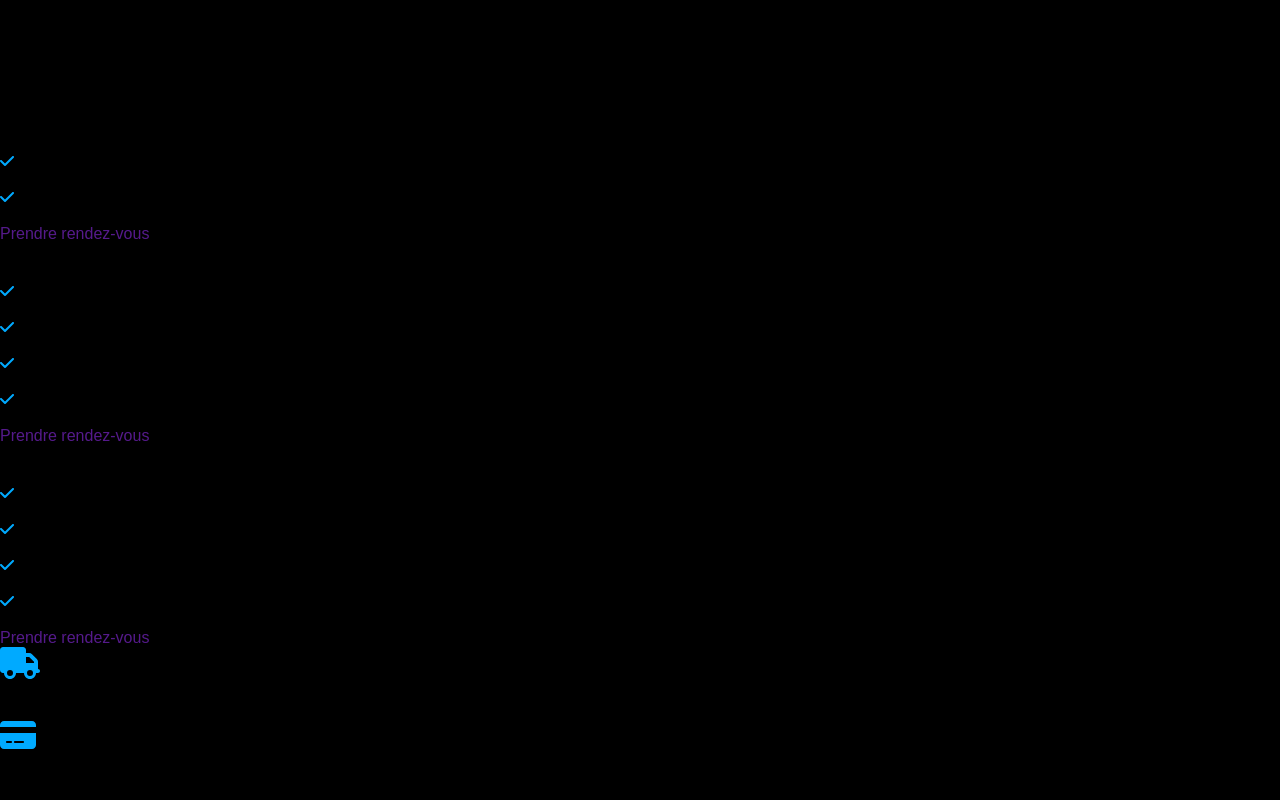
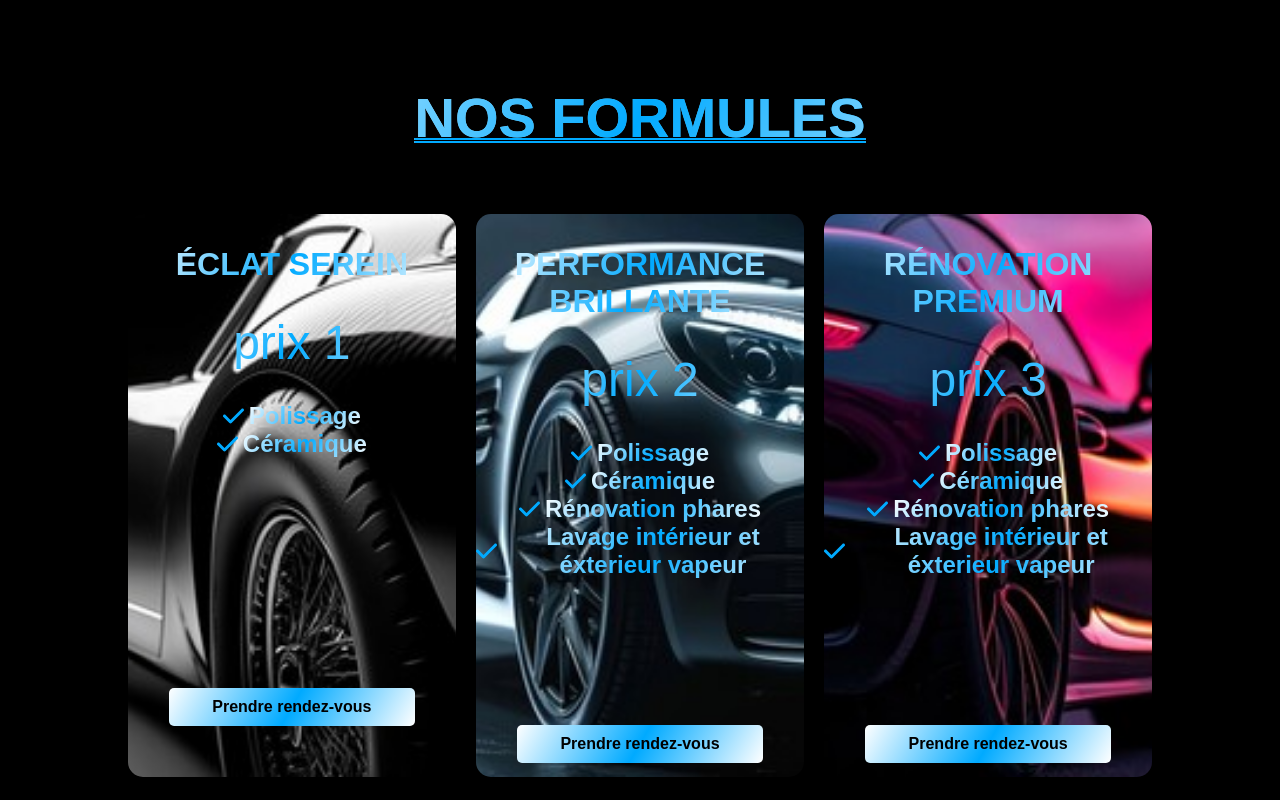
Before and after one commit to zakaria-69/auto_clean, a React (Vite) app: page / in a window 1280 px wide. Shown: the part 1380-2180 px from the top of the page. Built offline with nearby package versions, Linux system fonts and the light colour scheme.

Commit message:
added style for home page

```diff
--- a/src/styles/App.scss
+++ b/src/styles/App.scss
@@ -3,14 +3,14 @@
   line-height: 1.5;
   font-weight: 400;
 
-color-scheme: light dark;
-  color: rgba(255, 255, 255, 0.87);
-  background-color: #242424;
+// color-scheme: light dark;
+//   color: rgba(255, 255, 255, 0.87);
+//   background-color: #242424;
 
-  font-synthesis: none;
-  text-rendering: optimizeLegibility;
-  -webkit-font-smoothing: antialiased;
-  -moz-osx-font-smoothing: grayscale;
+//   font-synthesis: none;
+//   text-rendering: optimizeLegibility;
+//   -webkit-font-smoothing: antialiased;
+//   -moz-osx-font-smoothing: grayscale;
 }
   /*
 a {
--- a/src/styles/pages/home.scss
+++ b/src/styles/pages/home.scss
@@ -1,3 +1,4 @@
+
 .home_container {
   &_header {
     display: flex;
@@ -78,7 +79,6 @@
     &_social_medias {
       width: 20%;
       display: flex;
-      // border: solid red 2px;
       margin-right: 140px;
 
       & nav {
@@ -133,10 +133,7 @@
   }// end header
 
   // start decouverte formule container
-
   .decouverte_formule_container {
-    margin-top: 2rem;
-    // height: 70vh;
     width: 80%;
     margin: 2rem auto 0 auto;
 
@@ -204,7 +201,7 @@
   //start section description reviews
 
   .description_reviews_container {
-    margin: 10rem auto;
+    margin: 10rem auto ;
     width: 80%;
     display: flex;
     justify-content: space-between;
@@ -253,7 +250,6 @@
 
       &_button {
         padding-bottom: 2rem;
-        border: solid red 2px;
         @include linkMedium;
 
         &:hover {
@@ -265,6 +261,162 @@
         }
       }
     }
+  } // end description review container
+
+  // start formules picker
+  .formules_picker_container{
+    margin: 10rem auto;
+    width: 80%;
+    @include linearGradientText ;
+    text-align: center;
+
+    & h2{
+      @include sections_title;
+      @include linearGradientText;
+      text-decoration: underline #00aaff double 2px;
+      margin-bottom: 4rem;
+    }
+
+
+    &_cards{
+      display: flex;
+      justify-content: space-between;
+
+      &_card{
+        width: 32%;
+        position: relative;
+        border-radius: 15px;
+
+        &_title{
+          @include subSections_title ;
+          @include linearGradientText;
+          margin: 2rem auto;
+          z-index: 1;
+        }
+
+        &_price{
+          margin: 2rem auto;
+          z-index: 1;
+          font-size: 3rem;
+          @include linearGradientText;
+        }
+
+        &_link{
+          margin: 0 auto 8rem auto !important;
+          @include linkMedium;
+          z-index: 1;
+          color: black;
+
+          & a{
+            color: black;
+          }
+
+          &:hover{
+            background: $reverse_linear_gradient_text;
+          }
+
+          &:active{
+            background: $linear_gradient_text;
+          }
+
+
+        }
+        & ul{
+          margin: 2rem auto;
+          z-index: 10;
+          min-height: 45%;
+          & li{
+            z-index: 10;
+            display: flex;
+            align-items: center;
+            justify-content: center;
+            width: 100%;
+            text-align: center;
+            font-size: 1.5rem;
+
+          }
+
+          & p{
+            text-align: center;
+            margin-left: 5px;
+            z-index: 1;
+            @include linearGradientText;
+            font-weight: 700;
+          }
+
+        }
+      }
+    }
+
+    &_informations{
+      display: flex;
+      margin-top: 5rem;
+      padding: 2rem;
+
+      &_prestationTime{
+        width: 50%;
+        display: flex;
+        align-items: center;
+        justify-content: center;
+
+        &_titleAndText{
+          margin-left: 2rem;
+          @include linearGradientText;
+        }
+
+        & h3{
+          font-size: 1.5rem;
+        }
+        & p{
+          font-size: 1.2rem;
+        }
+
+      }
+
+      &_paiementMethods{
+        width: 50%;
+        display: flex;
+        align-items: center;
+        justify-content: center;
+
+        &_titleAndText{
+          margin-left: 2rem;
+          @include linearGradientText;
+        }
+
+        & h3{
+          font-size: 1.5rem;
+        }
+        & p{
+          font-size: 1.2rem;
+        }
+      }
+    }
+
+  }
+  // handling image background for formules section
+  .formule_card_one{
+    background-image: url('../../src/assets/img/black_car_courbe.jpg');
+    background-size: cover;
+    background-position: 40%;
+    background-repeat: no-repeat;
+    position: relative;
   }
 
+  .formule_card_two{
+    background-image: url('../../src/assets/img/black_car_waterground.jpg');
+    background-size: cover;
+    background-position: 80%;
+    background-repeat: no-repeat;
+    position: relative;
+
+  }
+
+  .formule_card_three{
+    background-image: url('../../src/assets/img/black_car_ciel_violet.jpg');
+    background-size: cover;
+    background-position: 30%;
+    background-repeat: no-repeat;
+    position: relative;
+  }
 }
--- a/src/styles/utils/_animations.scss
+++ b/src/styles/utils/_animations.scss
@@ -8,14 +8,14 @@
   }
 
 
-  @keyframes wash-icon-effect {
-    from {
-      left: -100%;
-    }
-    to {
-      left: 100%;
-    }
-  }
+  // @keyframes wash-icon-effect {
+  //   from {
+  //     left: -100%;
+  //   }
+  //   to {
+  //     left: 100%;
+  //   }
+  // }
 
 
   @keyframes wash-icon {
--- a/src/styles/utils/_mixins.scss
+++ b/src/styles/utils/_mixins.scss
@@ -2,10 +2,17 @@
     color: $secondary_color;
     text-align: center;
     text-transform: uppercase;
-    font-size: 2.5rem;
+    font-size: 3.5rem;
 }
 
-@mixin link_Tall {
+@mixin subSections_title  {
+    color: $secondary_color;
+    text-align: center;
+    text-transform: uppercase;
+    font-size: 2rem;
+}
+
+@mixin linkTall {
     padding: 10px 20px;
                 border: none;
                 border-radius: 5px;
@@ -29,13 +36,14 @@
                 cursor: pointer;
                 z-index: 2;
                 transition: background-color 1s ease;
-                color: $secondary_color;
+                // color: $secondary_color;
                 background: $linear_gradient_text;
                 color: black;
                 text-align: center;
                 width: 75%;
                 margin: 2rem auto 2rem auto;
 }
+
 
 @mixin linkSmall {
                 padding: 10px 20px;
```
